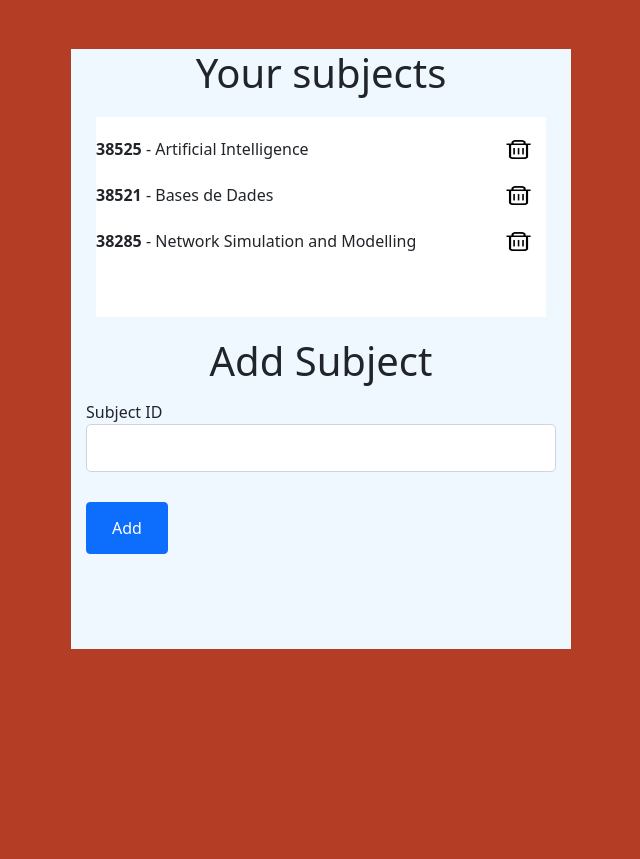
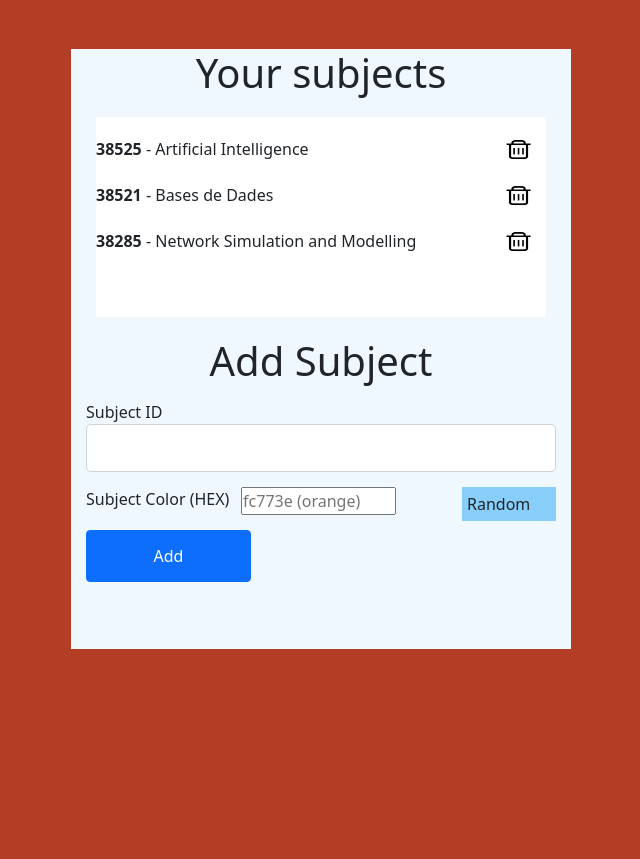
Before and after one commit to pujol99/univery, a Flask app: page /subjects in a window 1280 px wide. Shown: the part 101-960 px from the top of the page, without its empty margins (319-959 px from the left). Run offline with Flask 2, Linux system fonts and the light colour scheme; a user stored in the database is signed in; data comes from the database, SQL or seed files in the repository; both versions use the stored data as it was after the commit; some libraries are stand-ins or nearby versions.

Commit message:
subject-colors-work

```diff
--- a/app/models.py
+++ b/app/models.py
@@ -24,6 +24,7 @@ class Subject(db.Model):
     name = db.Column(db.String(50), nullable=False)
     user_id = db.Column(db.Integer, db.ForeignKey('user.id'), nullable=False)
     deliveries = db.relationship('Delivery', backref='subject', lazy=True)
+    color = db.Column(db.String(10), nullable=False, default="#ffffff")
 
     def __repr__(self):
         return f"Subject('{self.name}', '{self.identification }')"
@@ -31,7 +32,7 @@ class Subject(db.Model):
 class Delivery(db.Model):
     id = db.Column(db.Integer, primary_key=True)
     name = db.Column(db.String(50), nullable=False)
-    description = db.Column(db.String(400), nullable=True)
+    description = db.Column(db.String(400))
     toDate = db.Column(db.DateTime, nullable=True)
     user_id = db.Column(db.Integer, db.ForeignKey('user.id'), nullable=False)
     subject_id = db.Column(db.Integer, db.ForeignKey('subject.id'), nullable=False)
--- a/app/static/style.css
+++ b/app/static/style.css
@@ -85,7 +85,6 @@
 }
 
 .delivery-container{
-    background-color:brown;
     width: min(80%, 900px);
     margin: 0 auto;
     height: 600px;
@@ -104,10 +103,18 @@
     float: left;
     height: 100px;
     vertical-align: middle;
-    color: beige;
     padding-left: 10px;
     display: inline-block;
     padding-top: 30px;
+
+}
+
+.delivery-name p{
+    background-color: azure;
+    color: black;
+    width: fit-content;
+    padding: 5px 10px;
+    border-radius: 14px;
 }
 
 
@@ -118,6 +125,14 @@
     vertical-align: middle;
     display: inline-block;
     padding-top: 30px;
+}
+
+.delivery-date p{
+    background-color: azure;
+    color: black;
+    width: fit-content;
+    padding: 5px 10px;
+    border-radius: 14px;
 }
 
 
@@ -214,6 +229,7 @@
     color: wheat;
     font-family: Georgia;
     border-radius: 20px;
+    box-shadow: 10px 18px 16px -5px black;
 }
 
 .popup-del-name{
@@ -260,3 +276,17 @@
     width: 50%;
     float: left;
 }
+
+.left-3{
+    width: 33%;
+    float: left;
+}
+
+.random-btn{
+    width: 20%;
+    float: right;
+    background-color: lightskyblue;
+    border: none;
+    padding: 5px;
+    margin-left: 40px;
+}
--- a/app/subjects/forms.py
+++ b/app/subjects/forms.py
@@ -6,4 +6,6 @@ from wtforms.validators import DataRequired, EqualTo, Length, Email, ValidationE
 class AddSubjectForm(FlaskForm):
     subject_id = StringField('Subject ID', validators=[
         DataRequired(), Length(max=15)])
+    subject_color = StringField('Subject Color (HEX)', validators=[
+        DataRequired(), Length(max=10)])
     submit = SubmitField('Add')
--- a/app/subjects/routes.py
+++ b/app/subjects/routes.py
@@ -14,7 +14,7 @@ def subjects_page():
     if form.validate_on_submit():
         correct, name, identification = check_subject(form.subject_id.data)
         if correct and not Subject.query.filter_by(identification=identification, user_id=current_user.id).first():
-            subject = Subject(identification=identification, name=name, user_id=current_user.id)
+            subject = Subject(identification=identification, name=name, user_id=current_user.id, color="#"+form.subject_color.data)
             db.session.add(subject)
             db.session.commit()
     return render_template('subject/add-subject.html', title="Subjects", form=form)
--- a/app/templates/base.html
+++ b/app/templates/base.html
@@ -113,5 +113,9 @@
         document.getElementById('popup-delete').href = textDeleteID;
     }
 
+    function randomColor() {
+        document.getElementById('color-content').value = Math.floor(Math.random()*16777215).toString(16);
+    }
+
 </script>
 </html>
--- a/app/templates/home.html
+++ b/app/templates/home.html
@@ -27,7 +27,7 @@
                         '{{subject.id}}',
                         '{{delivery.id}}'
                         ])"
-                        class="delivery-block">
+                        class="delivery-block" style="background-color: {{subject.color}};">
                     <div class="delivery-name">
                         <p>{{delivery.name}}</p>
                     </div>
@@ -56,7 +56,7 @@
                         '{{subject.id}}',
                         '{{delivery.id}}'
                         ])"
-                        class="delivery-block">
+                        class="delivery-block" style="background-color: {{subject.color}};">
                     <div class="delivery-name">
                         <p>{{delivery.name}}</p>
                     </div>
--- a/app/templates/subject/add-subject.html
+++ b/app/templates/subject/add-subject.html
@@ -32,7 +32,22 @@
                 {{ form.subject_id(class="form-control form-control-lg") }}
                 {% endif %}
             </div>
-            <div class="btn btn-primary sm-margin">
+            <div class="form-group sm-margin">
+                {{ form.subject_color.label(class="form-control-label left-3") }}
+                {% if form.subject_color.errors %}
+                {{ form.subject_color(id="color-content", placeholder="fc773e (orange)", class="left-3 is-invalid") }}
+                <div class="invalid-feedback">
+                    {% for error in form.subject_color.errors %}
+                    <span>{{ error }}</span>
+                    {% endfor %}
+                </div>
+                {% else %}
+                {{ form.subject_color(id="color-content", placeholder="fc773e (orange)", class="left-3") }}
+                {% endif %}
+                <div onclick="randomColor()" class="left-3 random-btn">Random</div>
+            </div>
+            <br>
+            <div class="btn btn-primary sm-margin left-3">
                 {{ form.submit(class="btn login-btn") }}
             </div>
         </form>
```
Also changed, not shown: TODO.md (+1 -0 lines), app/site.db.
